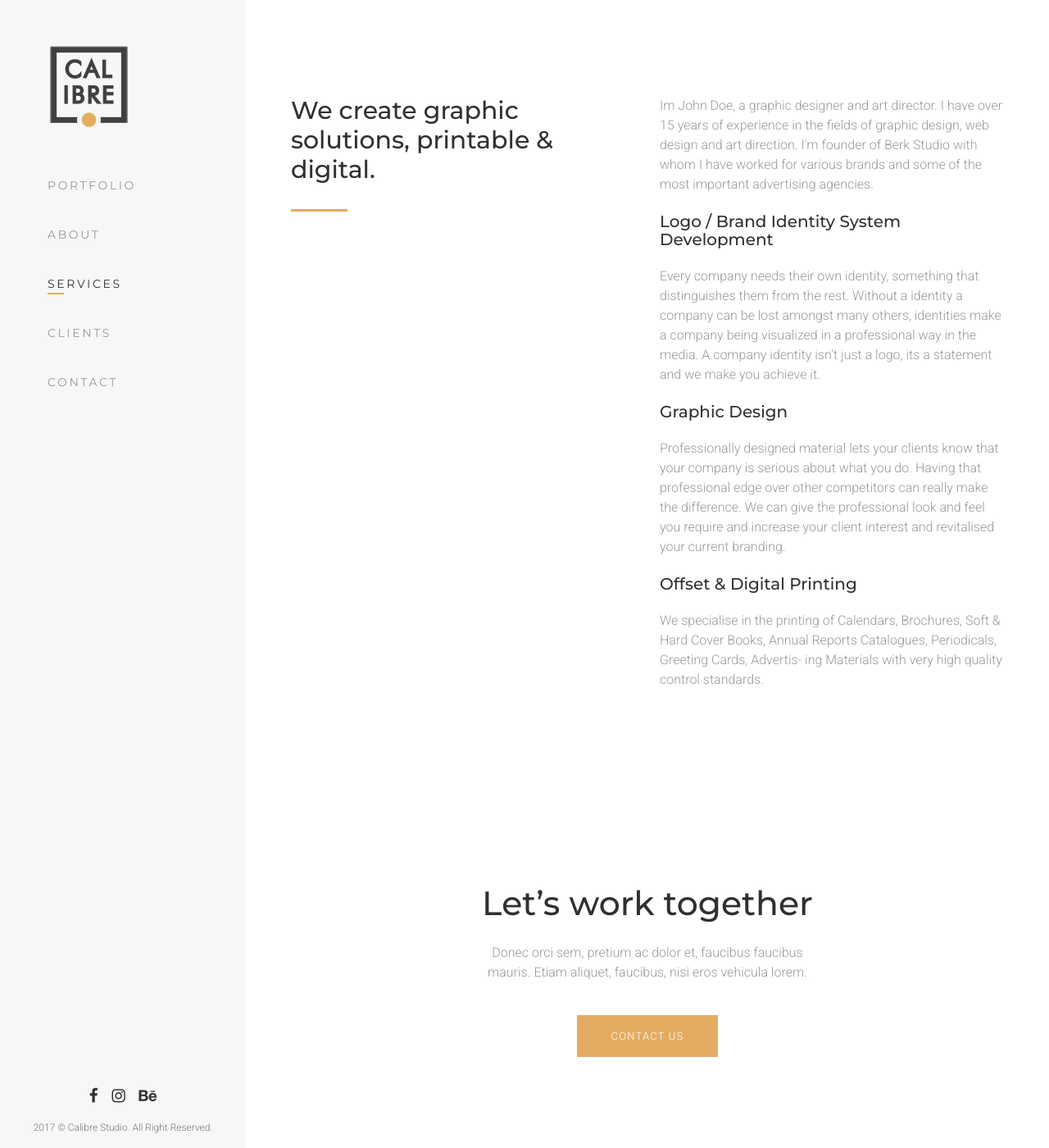
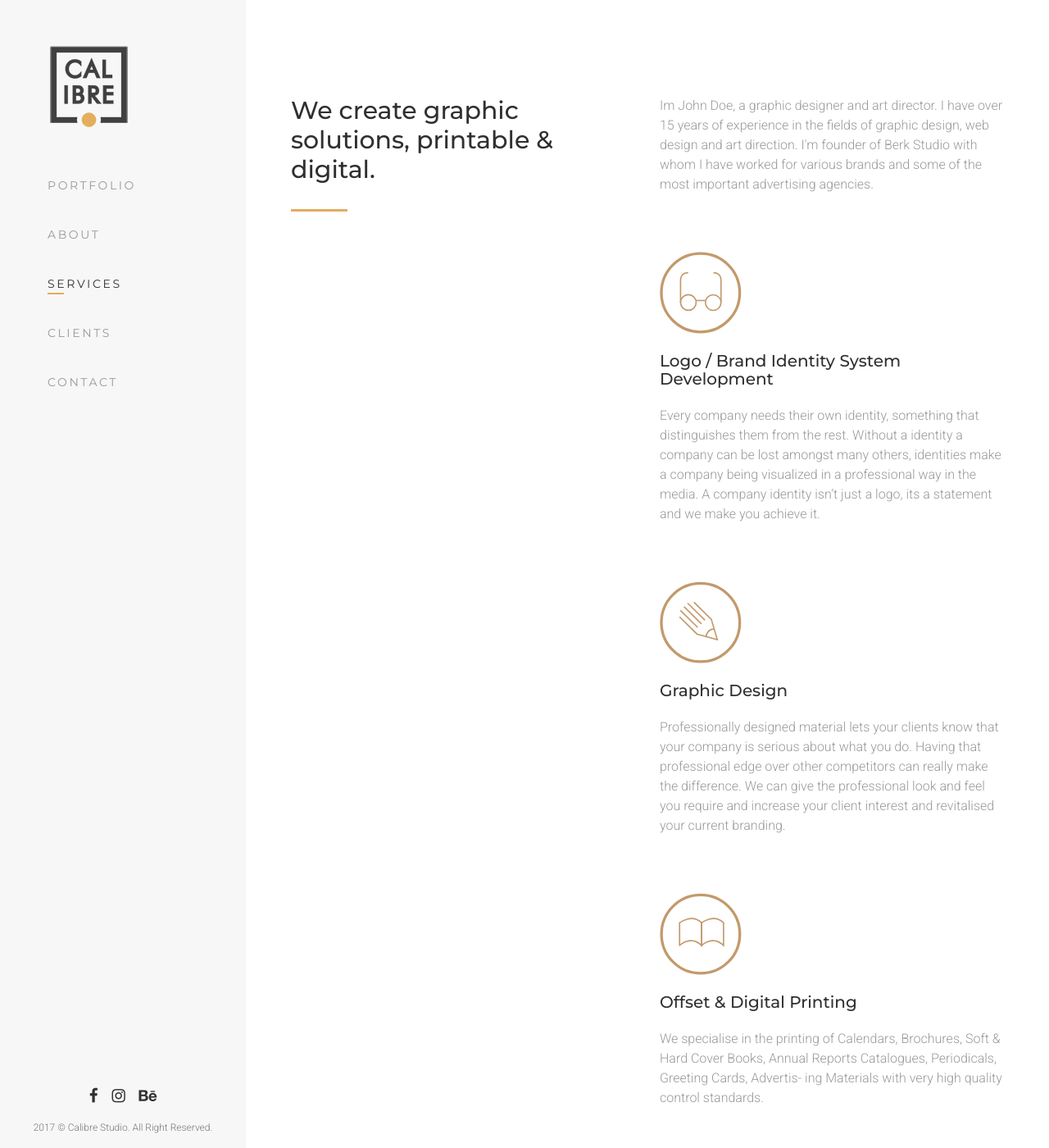
Before and after one commit to calibrestudio/calibre-studio, a Jekyll site: the page built from services.html, in a window 1280 px wide and 1400 px high, scrolled down 221 px. Shown: the whole window at 82% size. Built offline with Jekyll 4.4.1, drawn with Linux system fonts in a browser that asks for light colours; some of the changed text lies outside the part shown.

Commit message:
Added services svg icons

```diff
--- a/_data/clients.yml
+++ b/_data/clients.yml
@@ -14,7 +14,7 @@ featured:
 more:
 - {name: 'Ayady', image: 'assets/images/clients/Ayady.jpg', link: 'https://ayady.mv/'}
 - {name: 'Highrise', image: 'assets/images/clients/Highrise.jpg', link: 'http://www.highriseint.com/home'}
-- {name: 'Islamic University Maldives', image: 'assets/images/Clients/Islamic-Universirty-Maldives.jpg', link: 'https://ium.edu.mv/'}
+- {name: 'Islamic University Maldives', image: 'assets/images/clients/Islamic-Universirty-Maldives.jpg', link: 'https://ium.edu.mv/'}
 - {name: 'Island Destination', image: 'assets/images/clients/Island-Destination.jpg', link: 'https://www.islandsdestination.com/'}
 - {name: 'Ismail Niyaz', image: 'assets/images/clients/Ismail-Niyaz.jpg', link: 'http://www.ismailniyaz.com/'}
 - {name: 'IT-Techs', image: 'assets/images/clients/IT-Techs.jpg', link: 'http://calibre.studio/clients/'}
--- a/clients.html
+++ b/clients.html
@@ -1,6 +1,6 @@
 ---
 layout: default
-title: Clients
+title: clients
 ---
 
 <div class="section grid-portfolio">
--- a/services.html
+++ b/services.html
@@ -35,15 +35,35 @@ title: Services
         <div class="voffset-20 voffset-lg-70"></div>
         <p>Im John Doe, a graphic designer and art director. I have over 15 years of experience in the fields of graphic design, web design and art direction. I'm founder of Berk Studio with whom I have worked for various brands and some of the most important advertising agencies.</p>
 
+        <div class="image-services">
+          <div class="voffset-20 voffset-lg-70"></div>
+          <img src="{{url}}/assets/images/services/branding.svg" alt="">
+        </div>
         <h4>Logo / Brand Identity System Development</h4>
         <p>Every company needs their own identity, something that distinguishes them from the rest. Without a identity a company can be lost amongst many others, identities make a company being visualized in a professional way
         in the media. A company identity isn’t just a logo, its a statement and we make you achieve it.</p>
 
+        <div class="image-services">
+          <div class="voffset-20 voffset-lg-70"></div>
+          <img src="{{url}}/assets/images/services/graphics.svg" alt="">
+        </div>
         <h4>Graphic Design</h4>
         <p>Professionally designed material lets your clients know that your company is serious about what you do. Having that professional edge over other competitors can really make the difference. We can give the professional look and feel you require and increase your client interest and revitalised your current branding.</p>
 
+        <div class="image-services">
+          <div class="voffset-20 voffset-lg-70"></div>
+          <img src="{{url}}/assets/images/services/printing.svg" alt="">
+        </div>
         <h4>Offset & Digital Printing</h4>
         <p>We specialise in the printing of Calendars, Brochures, Soft & Hard Cover Books, Annual Reports Catalogues, Periodicals, Greeting Cards, Advertis- ing Materials with very high quality control standards.</p>
+
+        <div class="image-services">
+          <div class="voffset-20 voffset-lg-70"></div>
+          <img src="{{url}}/assets/images/services/photography.svg" alt="">
+        </div>
+        <h4>Photography</h4>
+        <p>Every company needs their own identity, something that distinguishes them from the rest. Without a identity a company can be lost amongst many others, identities make a company being visualized in a professional way
+        in the media. A company identity isn’t just a logo, its a statement and we make you achieve it.</p>
       </div>
     </div>
 
```
Also changed, not shown: assets/css/main.css, assets/images/services/branding.svg (added), assets/images/services/graphics.svg (added), assets/images/services/photography.svg (added), assets/images/services/printing.svg (added).
